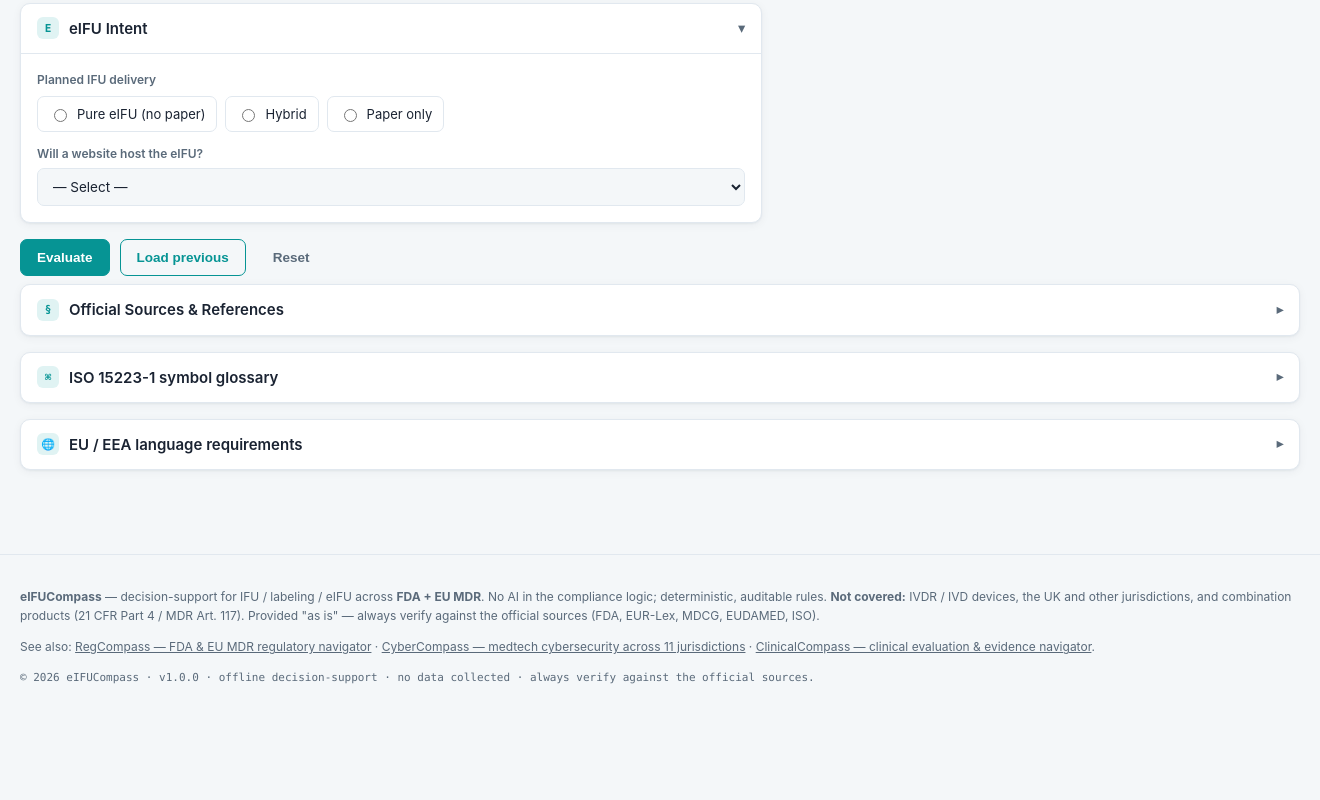
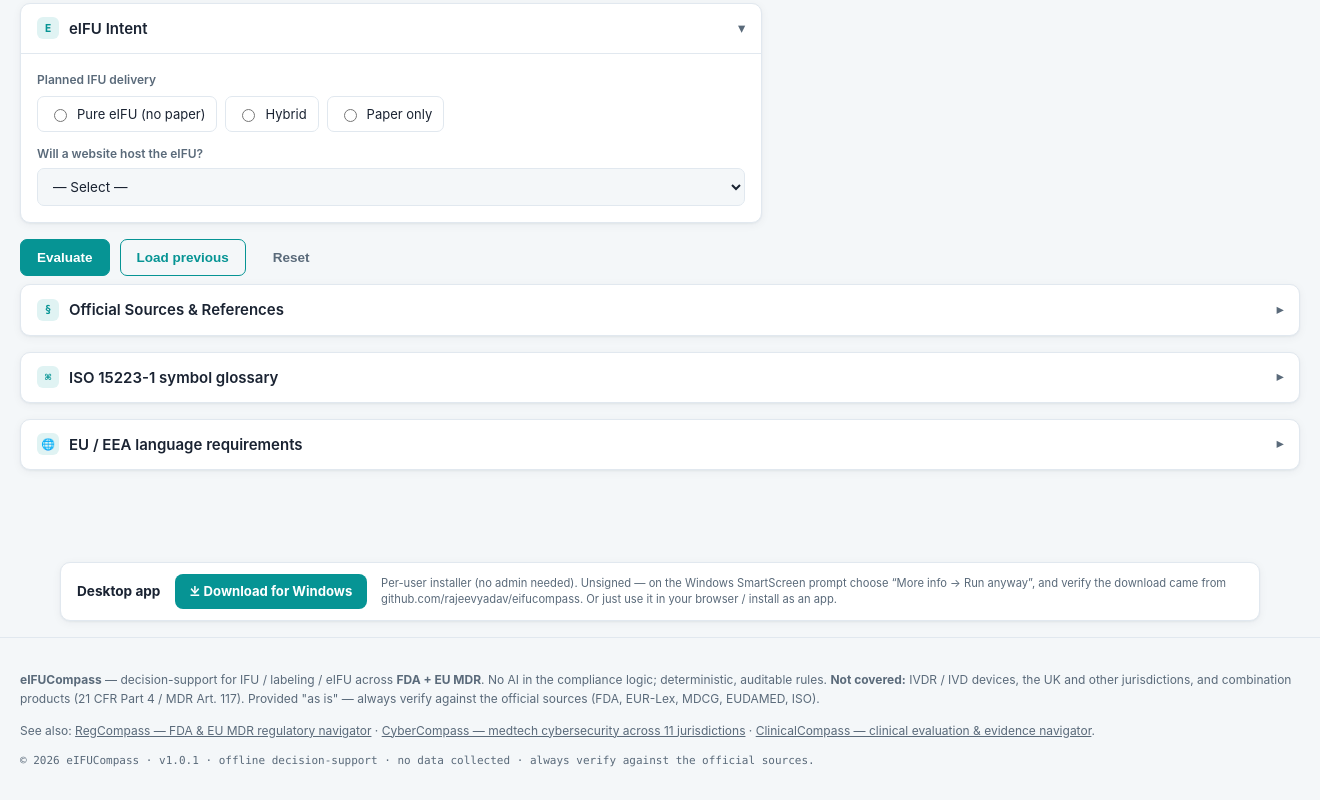
Before and after one commit to rajeevyadav/eIFUCompass, an Electron app: page index.html in a window 1320 px wide. Shown: the part 1364-2164 px from the top of the page. Before the commit the page ends 2081 px from the top, so only its background shows below. Drawn offline with Linux system fonts and the light colour scheme.

Commit message:
feat(ui): add in-app 'Download for Windows' bar on the page (v1.0.1) (#3)
Parity with RegCompass/CyberCompass — the web/PWA page now links to the latest
Windows installer (hidden in print). Bumps to v1.0.1 so a fresh release is cut.

```diff
--- a/css/styles.css
+++ b/css/styles.css
@@ -253,3 +253,10 @@ footer a{color:var(--text-muted);text-decoration:underline;}
   #printReport ul{margin:4px 0;padding-left:18px;}
   #printReport .layerhdr{font-weight:700;background:#eee;padding:3px 6px;margin-top:6px;}
 }
+
+/* Desktop-app download bar (web/PWA only; hidden in print). */
+.dl-bar{display:flex;align-items:center;flex-wrap:wrap;gap:0.5rem 0.9rem;max-width:1200px;margin:1rem auto;padding:0.7rem 1rem;background:var(--surface);border:1px solid var(--border);border-radius:var(--radius);box-shadow:var(--shadow-card);}
+.dl-bar .dl-lead{font-weight:700;font-size:0.85rem;}
+.dl-bar .dl-btn{background:var(--primary);color:#fff;text-decoration:none;font-weight:700;font-size:0.82rem;padding:0.45rem 0.9rem;border-radius:8px;white-space:nowrap;}
+.dl-bar .dl-note{font-size:0.7rem;color:var(--text-muted);flex:1 1 240px;line-height:1.4;}
+@media print{ .dl-bar{display:none !important;} }
--- a/index.html
+++ b/index.html
@@ -1,7 +1,7 @@
 <!DOCTYPE html>
 <!--
   eIFUCompass — IFU / Labeling / eIFU Compliance Navigator (FDA + EU MDR)
-  Version: 1.0.0
+  Version: 1.0.1
   Last verified: 2026-08-18
   Last verified commit: f4dd38c
   Deterministic, offline, no AI in the compliance logic.
@@ -294,11 +294,19 @@
      print by app.js and shown via the print stylesheet. -->
 <div id="printReport" class="print-only" aria-hidden="true"></div>
 
+<!-- Desktop-app download bar. The same page runs in the browser and installs as
+     a PWA; this is the native Windows convenience build. -->
+<div class="dl-bar">
+  <span class="dl-lead">Desktop app</span>
+  <a class="dl-btn" href="https://github.com/rajeevyadav/eifucompass/releases/latest/download/eIFUCompass-Setup.exe">⤓ Download for Windows</a>
+  <span class="dl-note">Per-user installer (no admin needed). Unsigned — on the Windows SmartScreen prompt choose “More info → Run anyway”, and verify the download came from github.com/rajeevyadav/eifucompass. Or just use it in your browser / install as an app.</span>
+</div>
+
 <footer>
   <div class="foot-inner">
     <p><strong>eIFUCompass</strong> — decision-support for IFU / labeling / eIFU across <strong>FDA + EU MDR</strong>. No AI in the compliance logic; deterministic, auditable rules. <strong>Not covered:</strong> IVDR / IVD devices, the UK and other jurisdictions, and combination products (21 CFR Part 4 / MDR Art. 117). Provided "as is" — always verify against the official sources (FDA, EUR-Lex, MDCG, EUDAMED, ISO).</p>
     <p>See also: <a href="https://rajeevyadav.github.io/regcompass/" target="_blank" rel="noopener">RegCompass — FDA &amp; EU MDR regulatory navigator</a> · <a href="https://rajeevyadav.github.io/cybercompass/" target="_blank" rel="noopener">CyberCompass — medtech cybersecurity across 11 jurisdictions</a> · <a href="https://rajeevyadav.github.io/clinicalcompass/" target="_blank" rel="noopener">ClinicalCompass — clinical evaluation &amp; evidence navigator</a>.</p>
-    <p class="mono foot-note">© 2026 eIFUCompass · v1.0.0 · offline decision-support · no data collected · always verify against the official sources.</p>
+    <p class="mono foot-note">© 2026 eIFUCompass · v1.0.1 · offline decision-support · no data collected · always verify against the official sources.</p>
   </div>
 </footer>
 
--- a/package.json
+++ b/package.json
@@ -1,7 +1,7 @@
 {
   "name": "eifucompass",
   "productName": "eIFUCompass",
-  "version": "1.0.0",
+  "version": "1.0.1",
   "description": "eIFUCompass — IFU / Labeling / eIFU Compliance Navigator (FDA + EU MDR). Offline desktop wrapper of the same index.html served on the web.",
   "author": "Rajeev Yadav <rajeevyadav@gmail.com>",
   "license": "MIT",
```
